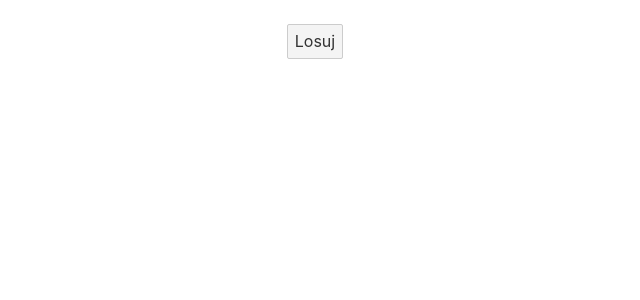
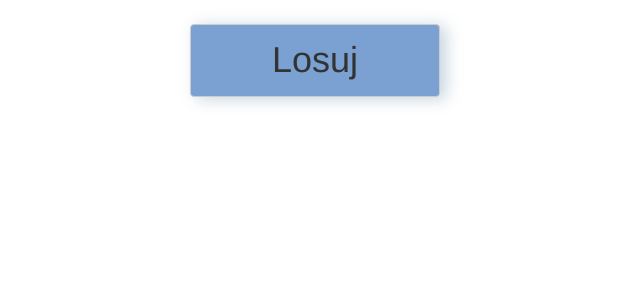
Before and after one commit to Madejczyk/draw-numbers, a Svelte app: page / in a window 1280 px wide. Both pictures are taken after a click on the button "Start". Shown: the top 300 px of the page, without its empty margins (325-965 px from the left). Built offline with nearby package versions, Linux system fonts and the light colour scheme.

Commit message:
Add missing requirements

```diff
--- a/public/global.css
+++ b/public/global.css
@@ -9,7 +9,7 @@ body {
 	margin: 0;
 	padding: 8px;
 	box-sizing: border-box;
-	font-family: -apple-system, BlinkMacSystemFont, "Segoe UI", Roboto, Oxygen-Sans, Ubuntu, Cantarell, "Helvetica Neue", sans-serif;
+	font-family: "Helvetica Neue", sans-serif;
 }
 
 a {
@@ -31,13 +31,14 @@ label {
 
 input, button, select, textarea {
 	font-family: inherit;
-	font-size: inherit;
+	font-size: 36px;
 	-webkit-padding: 0.4em 0;
 	padding: 0.4em;
 	margin: 0 0 0.5em 0;
 	box-sizing: border-box;
 	border: 1px solid #ccc;
 	border-radius: 2px;
+	width: 50%
 }
 
 input:disabled {
@@ -46,12 +47,15 @@ input:disabled {
 
 button {
 	color: #333;
-	background-color: #f4f4f4;
+	background-color: #7BA1D2;
 	outline: none;
+	border-radius: 4px;
+	box-shadow: rgba(136, 165, 191, 0.48) 6px 2px 16px 0px, rgba(255, 255, 255, 0.8) -6px -2px 16px 0px;
 }
 
 button:disabled {
 	color: #999;
+	background-color: #f4f4f4;
 }
 
 button:not(:disabled):active {
@@ -61,3 +65,7 @@ button:not(:disabled):active {
 button:focus {
 	border-color: #666;
 }
+
+button:hover {
+	cursor: pointer
+}
--- a/src/App.svelte
+++ b/src/App.svelte
@@ -8,7 +8,7 @@
 <main>
 	{#if $status === "NOT_STARTED"}
 		<Start/>
-	{:else if $status === "STARTED"}
+	{:else if $status === "STARTED" || $status === "LOADING"}
 		<Draw/>
 	{:else if $status === "COMPLETED"}
 		<Completed/>
--- a/src/Completed.svelte
+++ b/src/Completed.svelte
@@ -6,7 +6,7 @@
     }
 </script>
 <div>
-    KONIEC - BRAK NUMERKÓW :)
+    <h1>KONIEC - BRAK NUMERKÓW :)</h1>
     <button on:click={playAgain}>
         Losuj ponownie
     </button>
--- a/src/Draw.svelte
+++ b/src/Draw.svelte
@@ -4,14 +4,19 @@
     let numbers = generateNumbersBasedOnInitLength()
     let studentId = 1
     let selectedNumberToDisplay = -1
-    let selectedNumbers = [];
+    let selectedNumbers = []
+    const LOADING_TIME = 5000
 
     function drawSingleNumber() {
+        status.setValue("LOADING")
         const randomNumber = getRandomNumber()
         const selectedNumber = numbers.at(randomNumber)
         selectedNumberToDisplay = selectedNumber + 1
         selectedNumbers = [{studentId: studentId++, selectedNumberToDisplay}, ...selectedNumbers]
         numbers = numbers.filter((n) => n !== selectedNumber)
+        setTimeout(() => {
+            status.setValue("STARTED")
+        }, LOADING_TIME);
     }
     // Helpers
 
@@ -27,15 +32,27 @@
     function handleFinish() {
 		status.setValue("COMPLETED")
 	}
+    document.body.addEventListener("keyup", function(event) {
+        // Number 13 is the "Enter" key on the keyboard
+        if (numbers.length > 0 && event.keyCode === 13) {
+            // Cancel the default action, if needed
+            event.preventDefault();
+            // Trigger the button element with a click
+            document.getElementById("losujButton").click();
+        }
+    })
 </script>
 
-<div>
+<div id="draw">
     {#if selectedNumberToDisplay > 0}
-        <h1>{selectedNumberToDisplay}</h1>
+        <p>{selectedNumberToDisplay}</p>
     {/if}
 
     {#if numbers.length > 0}
-        <button on:click={drawSingleNumber}>
+        <button id="losujButton"
+        on:click={drawSingleNumber}
+        disabled={$status === "LOADING"}
+    >
             Losuj
         </button>
     {/if}
@@ -57,8 +74,14 @@
 </div>
 
 <style>
-    h1 {
+    p {
         font-size: 144px;
+        color: black;
+        border: 1px solid;
+        border-radius: 4px;
+        padding: 0 72px;
+	    box-shadow: rgba(136, 165, 191, 0.48) 6px 2px 16px 0px, rgba(255, 255, 255, 0.8) -6px -2px 16px 0px;
+
     }
 	div {
 		display: flex;
```
